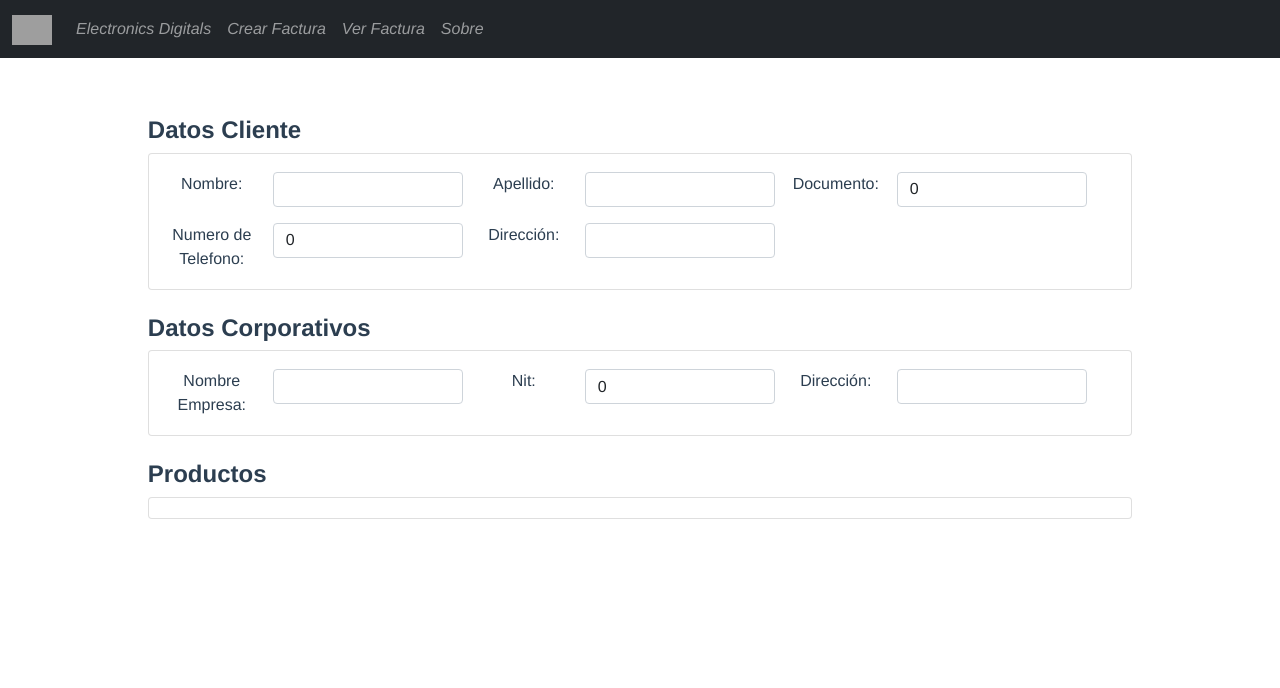
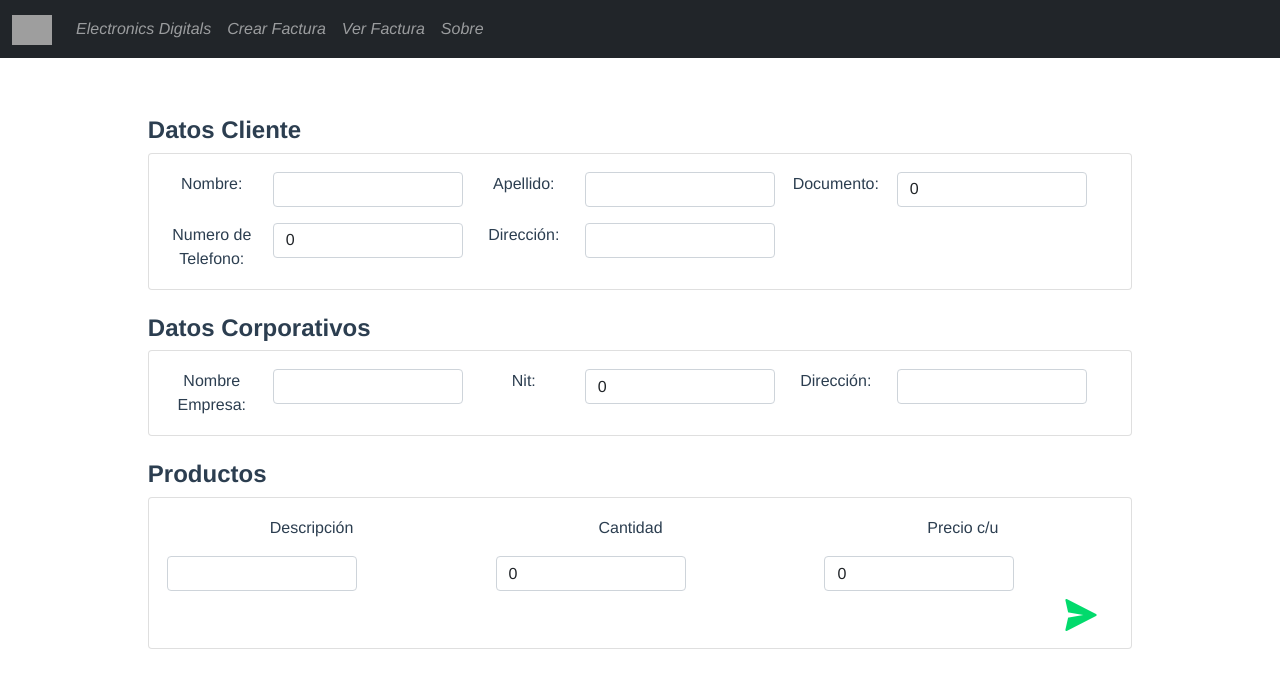
Before and after one commit to julianNot/electronicsDigital, a Vue app: page /createinvoice in a window 1280 px wide. Shown: the top 688 px of the page. Built offline with nearby package versions, Linux system fonts and the light colour scheme; grey boxes are pictures that could not be loaded.

Commit message:
agregar productos a lista

```diff
--- a/src/components/FormProducts.vue
+++ b/src/components/FormProducts.vue
@@ -1,16 +1,82 @@
+import Image from '@/components/Image';
 <template>
   <section class="card">
-      <section></section>
-      <section></section>
+    <section class="row">
+      <div class="col">
+        <label for="" class="text-start">Descripción</label>
+        <input type="text" class="form-control" required v-model="description"/>
+      </div>
+      <div class="col">
+        <label for="" class="">Cantidad</label>
+        <input type="number" class="form-control" required v-model="amount"/>
+      </div>
+      <div class="col">
+        <label for="" class="text-start">Precio c/u</label>
+        <input type="number" class="form-control" required v-model="price"/>
+      </div>
+      <div class="d-flex flex-row-reverse">
+          <button type="submit" @click.prevent="addProduct(description, amount, price)" class="me-4"><span></span></button>
+      </div>
+    </section>
+  </section>
+  <section>
+      <ul>
+          <li v-for="product in listProducts" :key="product.id">
+              {{product.description}} |
+              {{product.amount}} |
+              {{product.price}}
+          </li>
+      </ul>
   </section>
 </template>
 
 <script>
 export default {
-
-}
+    data(){
+        return {
+            description : '',
+            amount : 0,
+            price : 0,
+            listProducts : []
+        }
+    },
+    methods  : {
+        addProduct(description, amount, price){
+            let data = {
+                description,
+                amount,
+                price
+            }
+            console.log(this.listProducts.push(data))
+            this.cleanData()
+        },
+        cleanData(){
+            this.description = '',
+            this.amount = 0,
+            this.price = 0
+        }
+    },
+};
 </script>
 
-<style>
+<style scope>
+button {
+    border: none;
+    background-color: white;
+}
 
+button span{
+    display: inline-block;
+    height: 32px;
+    width: 32px;
+    background-image: url(../assets/icons/send-message.png);
+    background-position: center;
+    background-repeat: no-repeat;
+    background-size: cover;
+}
+.col label{
+    text-align: left;
+    margin-left: 5px;
+    padding-left: 5px ;
+}
 </style>
```
Also changed, not shown: src/assets/icons/send-message.png (added).
